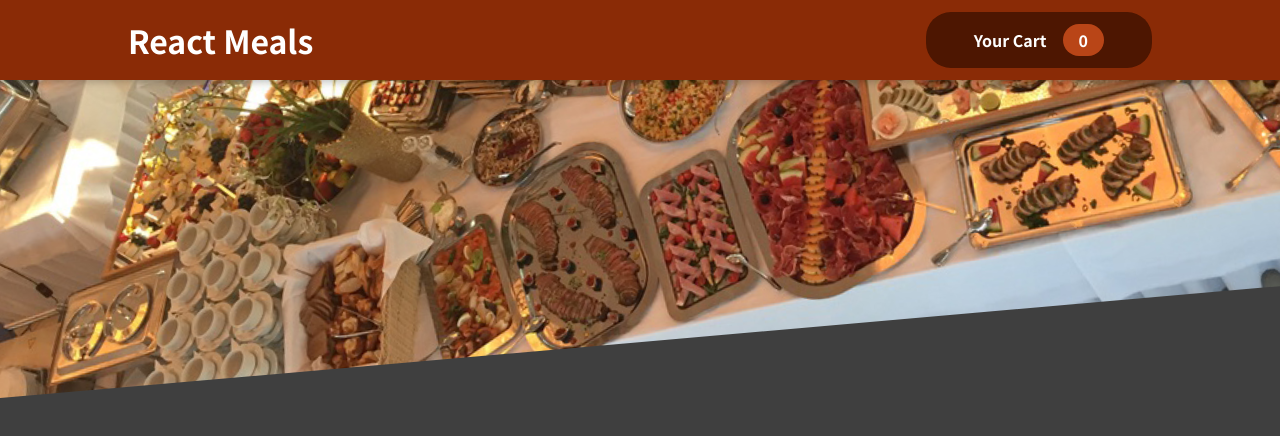
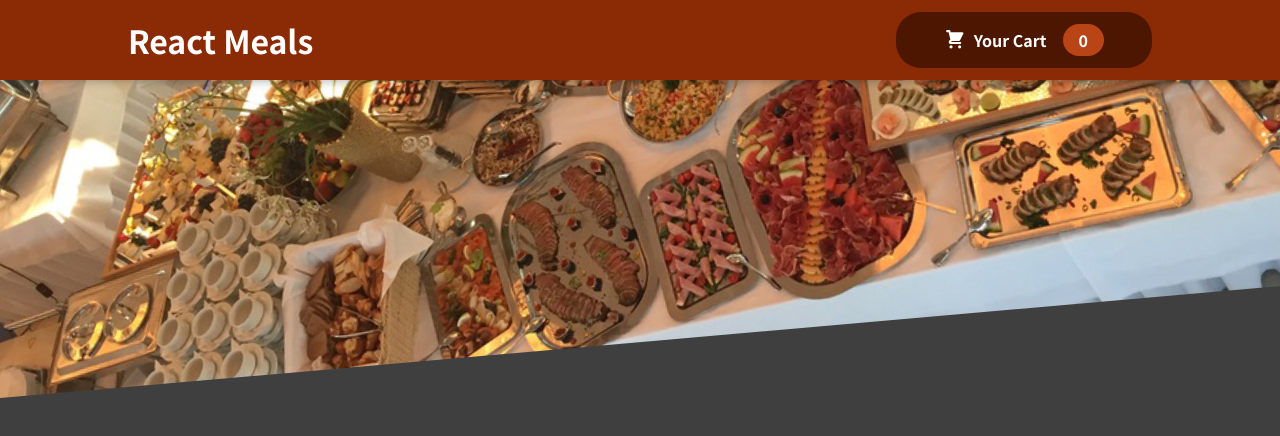
Before and after one commit to faisal-kn/meal-website, a React (Create React App) app: page / in a window 1280 px wide. Shown: the top 436 px of the page. Built offline with nearby package versions, Linux system fonts and the light colour scheme.

Commit message:
Added cart icon

```diff
--- a/src/components/UI/Button.js
+++ b/src/components/UI/Button.js
@@ -1,10 +1,14 @@
 import React from 'react';
 
 import './Button.css';
+import CartIcon from '../cart/CartIcon';
 
 const Button = (props) => {
   return (
     <button className="button">
+      <span className="icon">
+        <CartIcon />
+      </span>
       {props.value}
       <span className="badge">{props.items}</span>
     </button>
--- /dev/null
+++ b/src/components/cart/CartIcon.js
@@ -0,0 +1,13 @@
+const CartIcon = () => {
+  return (
+    <svg
+      xmlns="http://www.w3.org/2000/svg"
+      viewBox="0 0 20 20"
+      fill="currentColor"
+    >
+      <path d="M3 1a1 1 0 000 2h1.22l.305 1.222a.997.997 0 00.01.042l1.358 5.43-.893.892C3.74 11.846 4.632 14 6.414 14H15a1 1 0 000-2H6.414l1-1H14a1 1 0 00.894-.553l3-6A1 1 0 0017 3H6.28l-.31-1.243A1 1 0 005 1H3zM16 16.5a1.5 1.5 0 11-3 0 1.5 1.5 0 013 0zM6.5 18a1.5 1.5 0 100-3 1.5 1.5 0 000 3z" />
+    </svg>
+  );
+};
+
+export default CartIcon;
```
